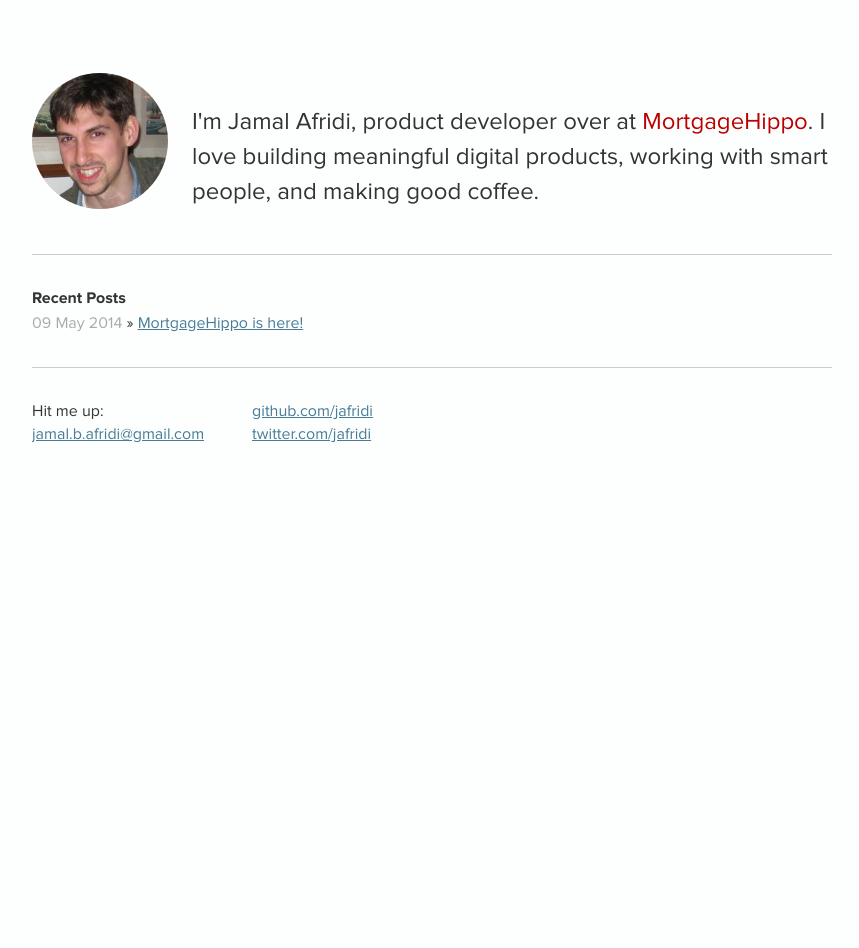
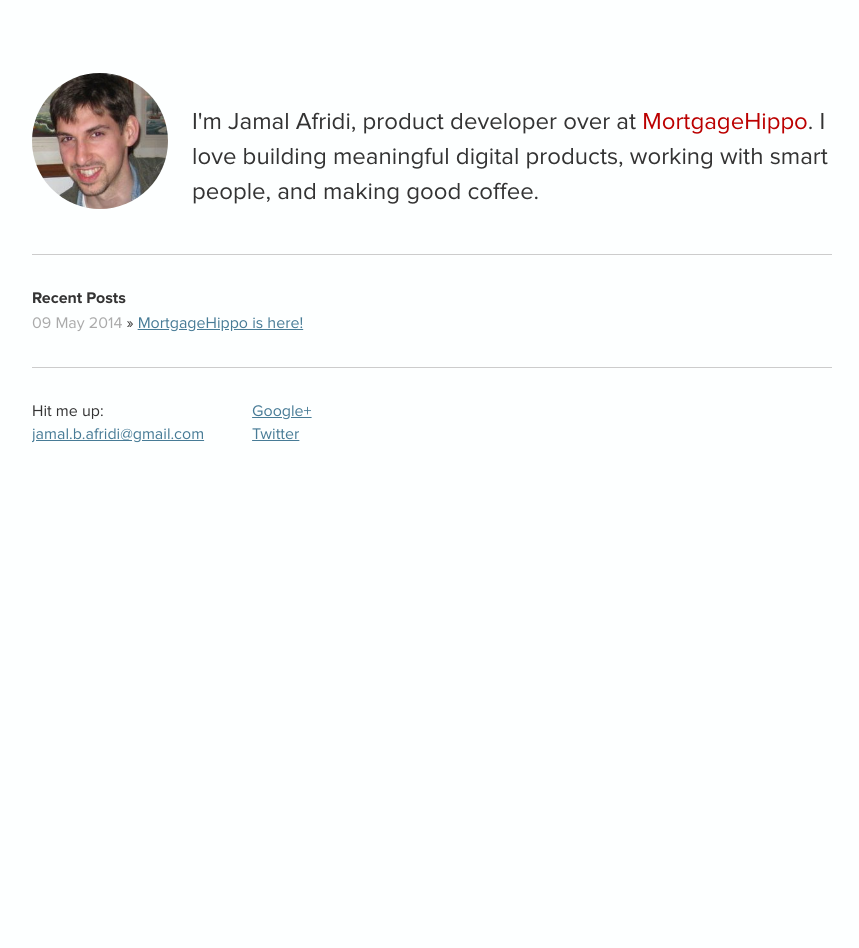
Before and after one commit to jafridi/jafridi.github.io, a Jekyll site: the page built from index.html, in a window 1280 px wide. Shown: the whole page, without its empty margins (208-1067 px from the left). Built offline with Jekyll 4.4.1, drawn with Linux system fonts in a browser that asks for light colours.

```diff
--- a/_layouts/default.html
+++ b/_layouts/default.html
@@ -9,13 +9,14 @@
         <meta name="description" content="{{site.description}}"/>
 
         <!-- Google Authorship and Publisher Markup -->
+        <link rel="canonical" href="http://www.jamali.to"/>
         <link rel="author" href="https://plus.google.com/+JamalAfridi1/posts"/>
         <link rel="publisher" href=”https://plus.google.com/+JamalAfridi1"/>
 
         <!-- Open Graph data -->
         <meta property="og:title" content="Jamal Afridi - Digital Product Developer" />
         <meta property="og:type" content="website" />
-        <meta property="og:url" content="http://jamali.to/" />
+        <meta property="og:url" content="http://www.jamali.to/" />
         <meta property="og:image" content="http://www.jamali.to/assets/images/headshot.jpg" />
         <meta property="og:description" content="Jamal Afridi is a digital product developer at MortgageHippo.com. Jamal is based in Chicago and is a graduate of Notre Dame and the University of Chicago." />
         <meta property="og:site_name" content="Jamal Afridi - Digital Product Developer" />
@@ -65,9 +66,8 @@
             </div>
             <div class="contact">
               <p>
-                <a href="https://github.com/jafridi" alt="Jamal Afridi GitHub - Chicago Product Design">github.com/jafridi</a><br />
-                <a href="https://twitter.com/jafridi" alt="Jamal Afridi Twitter - Chicago Product Design">twitter.com/jafridi</a><br />
-                <a href="https://plus.google.com/+JamalAfridi1?rel=author"></a>
+                <a rel="author" href="https://plus.google.com/u/1/+JamalAfridi1/?rel=author" title="Add Jamal on Google Plus">Google+</a><br />
+                <a href="https://twitter.com/jafridi" alt="Jamal Afridi Twitter - Chicago Product Design" title="Follow Jamal on Twitter">Twitter</a><br />
               </p>
             </div>
           </div>
```
Also changed, not shown: 1 other file.
